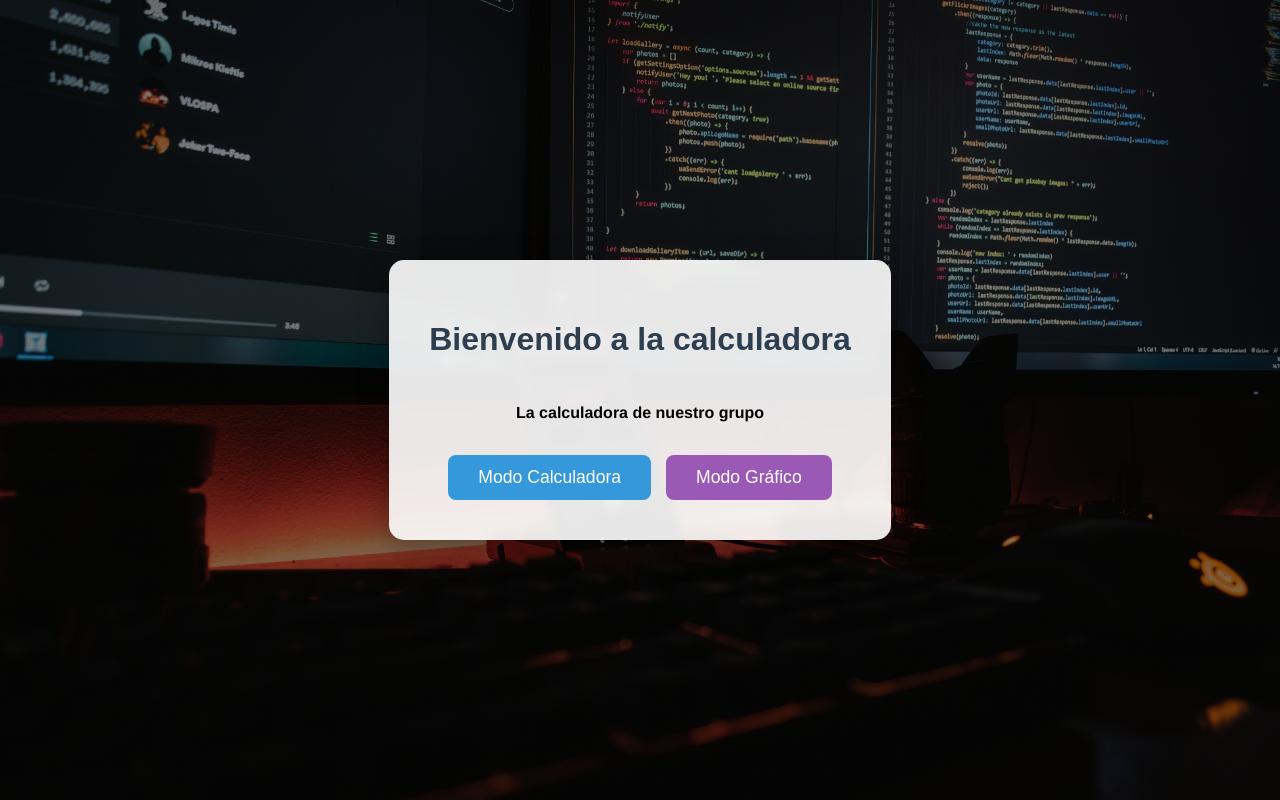
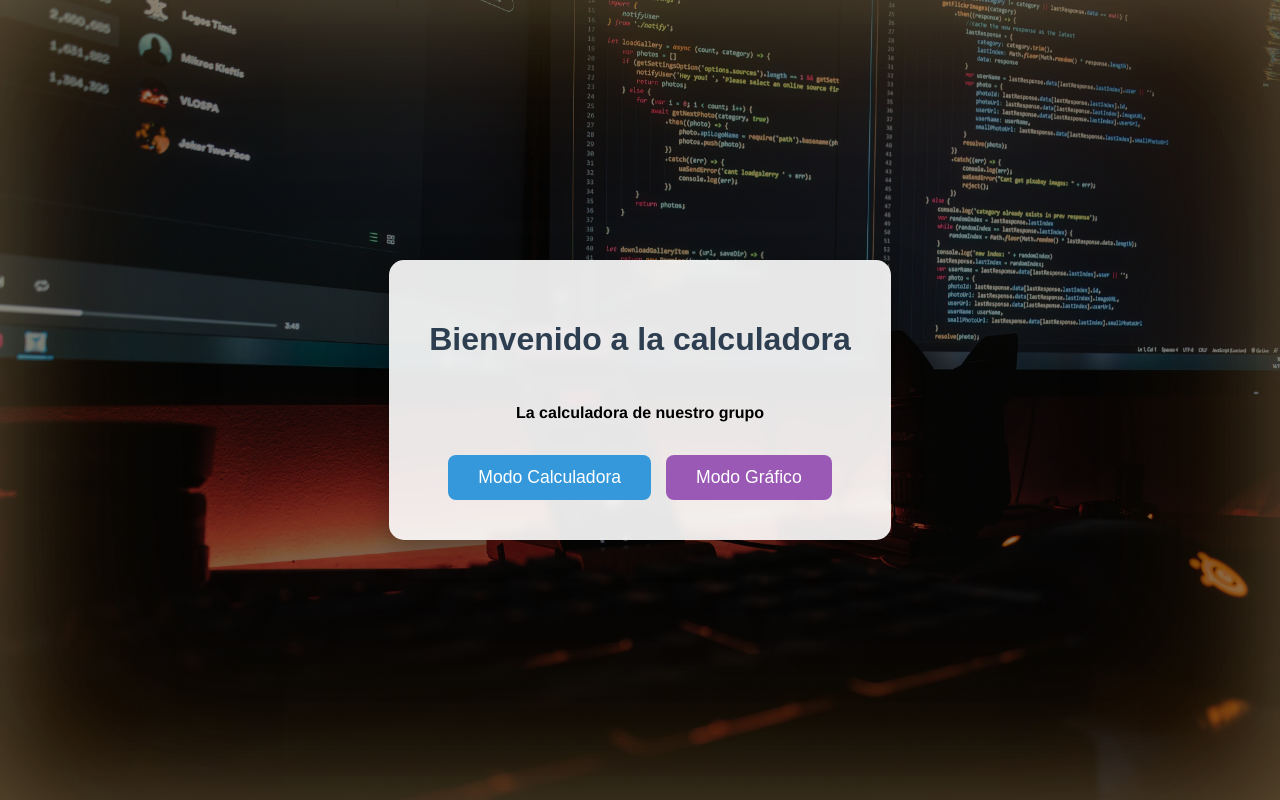
Before and after one commit to AlexhpSENATI/calculadora_web, a React (Create React App) app: page / in a window 1280 px wide. Built offline with nearby package versions, Linux system fonts and the light colour scheme.

Commit message:
avance mio

```diff
--- a/src/App.css
+++ b/src/App.css
@@ -11,6 +11,23 @@ body {
               url('fondo.jpg') no-repeat center center fixed;
   background-size: cover;
 }
+
+body::before {
+  content: '';
+  position: fixed;
+  top: 0;
+  left: 0;
+  right: 0;
+  bottom: 0;
+  z-index: -1;
+  /* Aura con múltiples sombras */
+  box-shadow:
+    0 0 100px rgba(255, 255, 255, 0.2) inset,
+    0 0 200px rgba(255, 215, 0, 0.15) inset,
+    0 0 300px rgba(255, 69, 0, 0.1) inset;
+  pointer-events: none;
+}
+
 
 .app {
   width: 100%;
```
